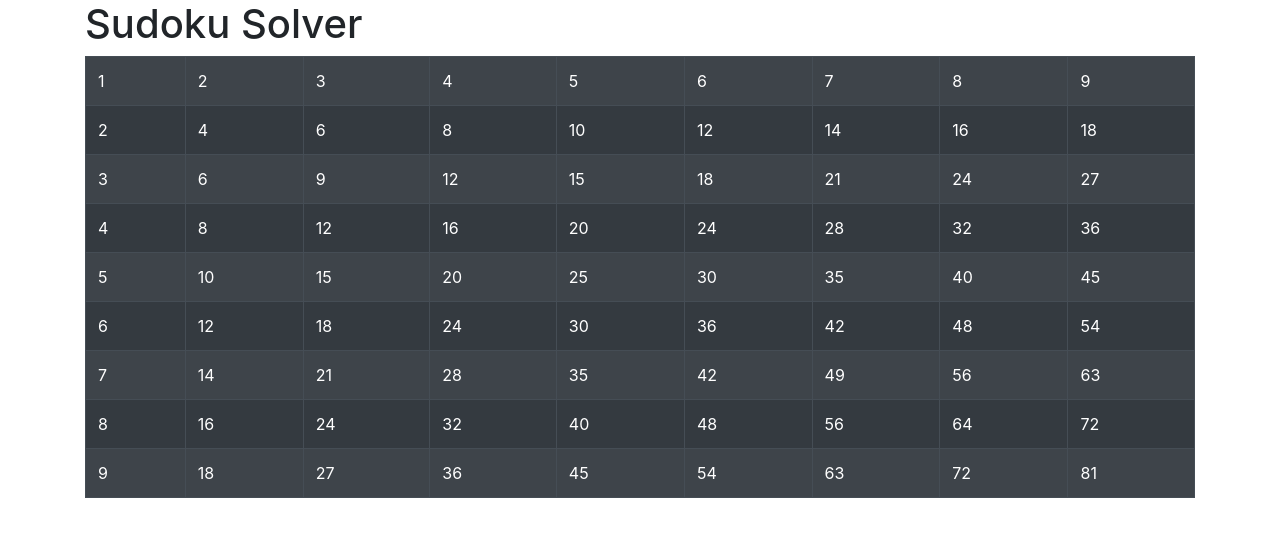
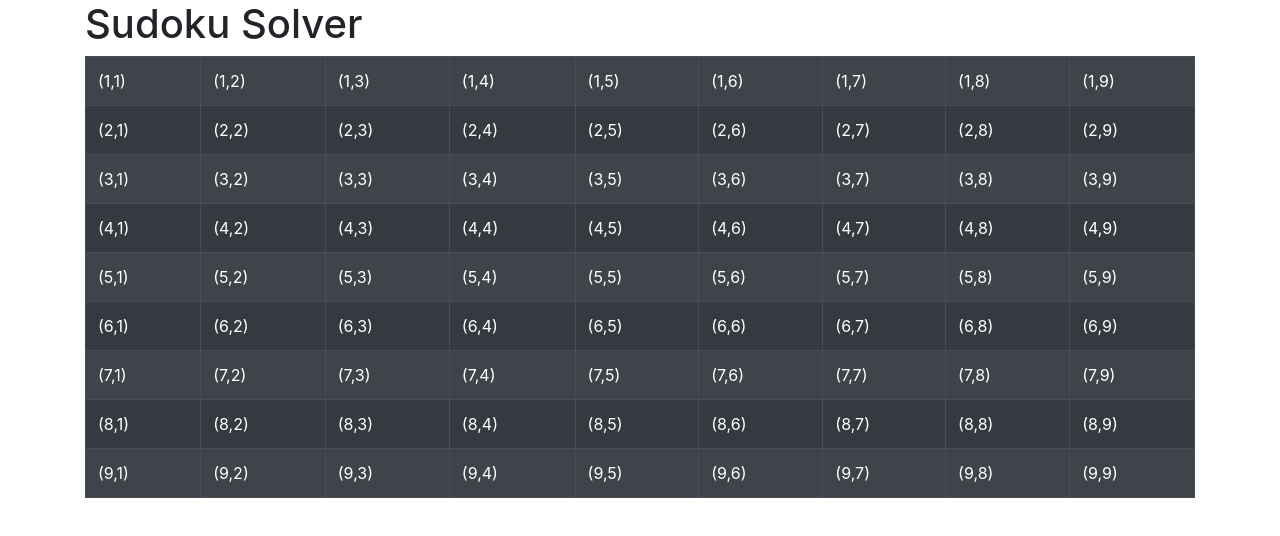
Before and after one commit to CaptainCthulhu/SudokuSolver, a React (Create React App) app in the folder ClientApp/: page / in a window 1280 px wide. Shown: the top 536 px of the page. Built offline with nearby package versions, Linux system fonts and the light colour scheme.

Commit message:
Grid numbering. Because why not?

```diff
--- a/ClientApp/src/components/Grid.tsx
+++ b/ClientApp/src/components/Grid.tsx
@@ -8,10 +8,12 @@ export class Grid extends Component {
 
   render() {
     var elems = [];
+    let count = 1;
     for (var y = 1; y < 10; y++) {
       var row = [];
       for (var x = 1; x < 10; x++) {
-        row.push(<td key={x*y}><GridElement xLocation={x} yLocation={y} value={x * y} /></td>);
+        row.push(<td key={x*y}><GridElement xLocation={x} yLocation={y} value={count} /></td>);
+        count++;
       }
       elems.push(<tr key={y} >{row}</tr>);
     }
--- a/ClientApp/src/components/GridElement.tsx
+++ b/ClientApp/src/components/GridElement.tsx
@@ -14,7 +14,7 @@ export default class GridElement extends Component<Props, State> {
   render() {
     return (
       <div>
-       {this.state.value}
+       ({this.props.yLocation},{this.props.xLocation})
       </div>
     );
   }
```
